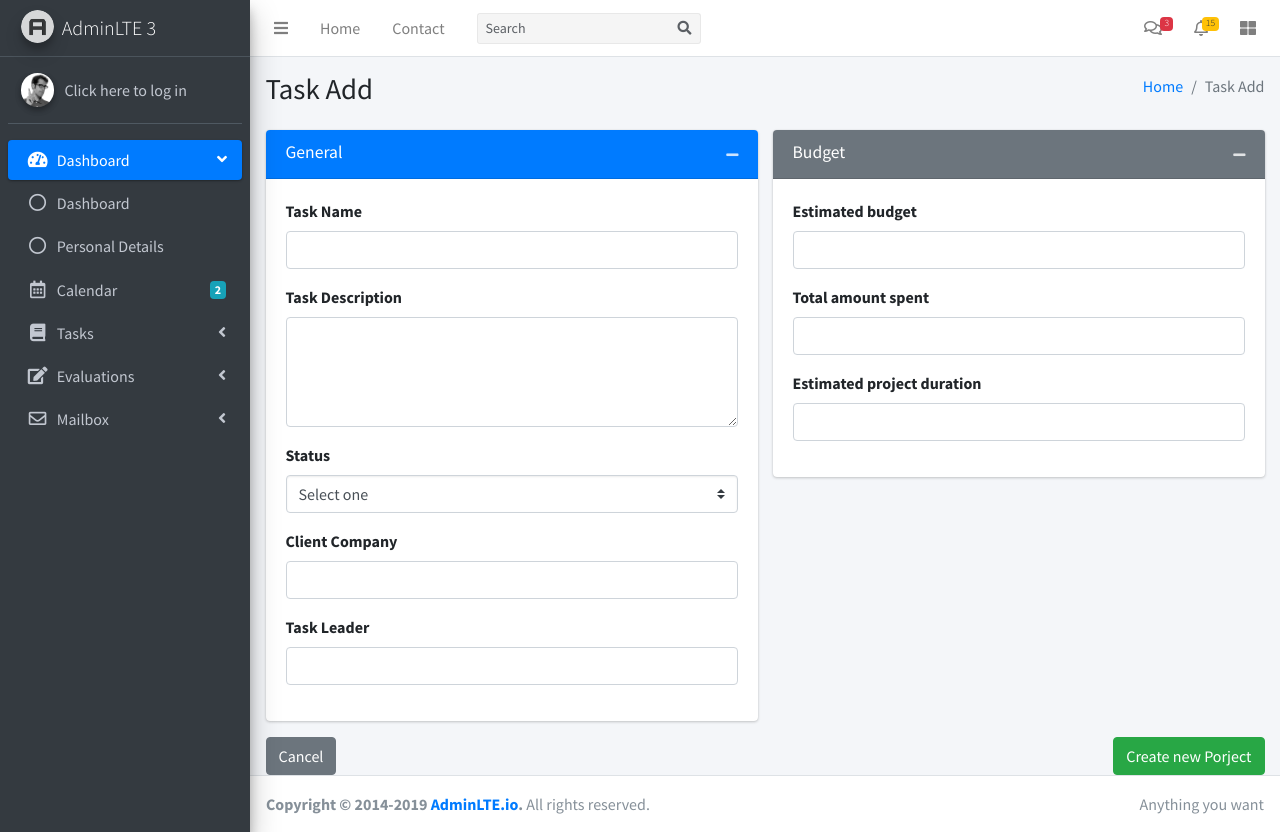
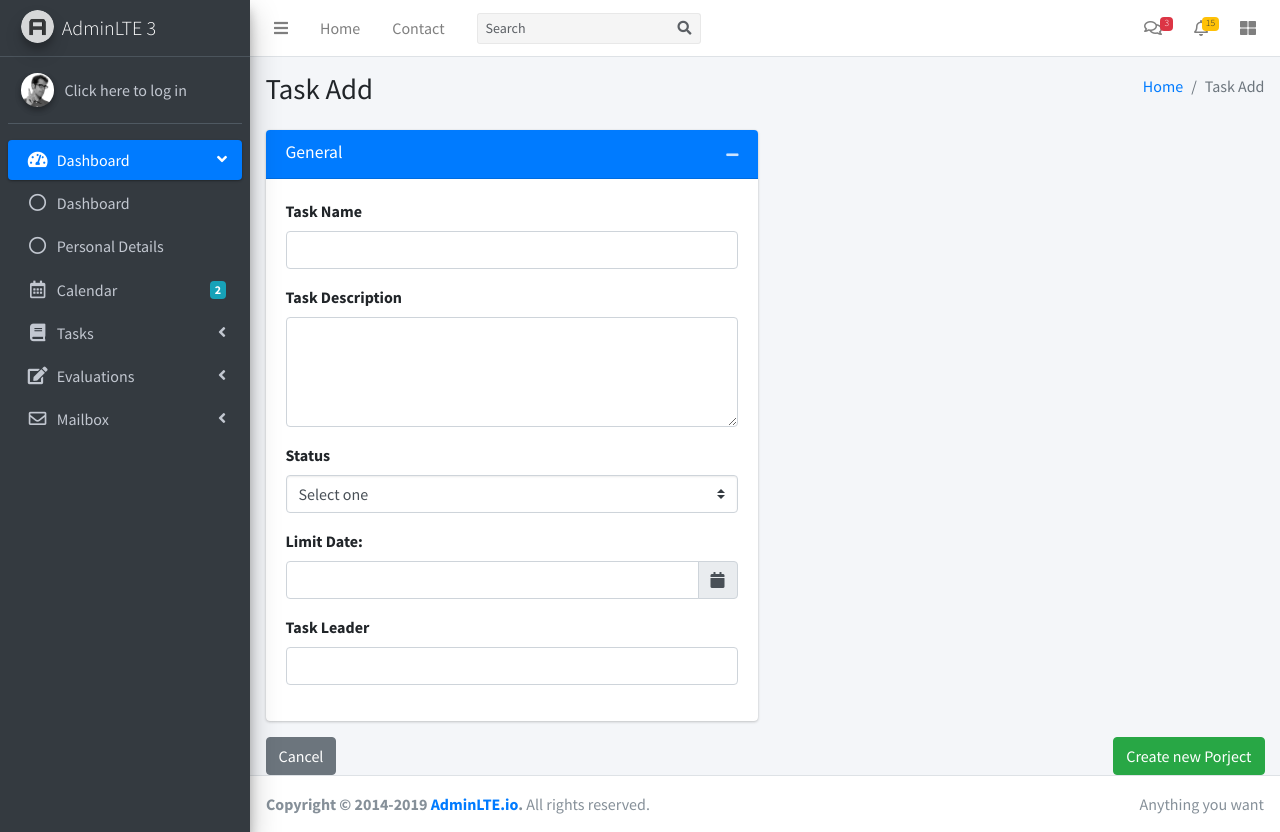
Before and after one commit to Flynn4/djangoProject, a Django app: page /task-add/ in a window 1280 px wide. Run offline with Django 3.2, Linux system fonts and the light colour scheme; some libraries are stand-ins or nearby versions.

Commit message:
Finish task add Solve datetimepicker

```diff
--- a/static/adminlte/pages/forms/advanced.html
+++ b/static/adminlte/pages/forms/advanced.html
@@ -1115,7 +1115,7 @@
                 <h3 class="card-title">Date picker</h3>
               </div>
               <div class="card-body">
-                <!-- Date -->
+                  <!-- Date -->
                 <div class="form-group">
                   <label>Date:</label>
                     <div class="input-group date" id="reservationdate" data-target-input="nearest">
--- a/templates/wbl/task-add.html
+++ b/templates/wbl/task-add.html
@@ -1,5 +1,25 @@
 {% extends 'base.html' %}
+{% load static %}
 <!DOCTYPE html>
+{% block css %}
+    <!-- Ionicons -->
+    <link rel="stylesheet" href="https://code.ionicframework.com/ionicons/2.0.1/css/ionicons.min.css">
+    <!-- daterange picker -->
+    <link rel="stylesheet" href="{% static 'adminlte/plugins/daterangepicker/daterangepicker.css' %}">
+    <!-- iCheck for checkboxes and radio inputs -->
+    <link rel="stylesheet" href="{% static 'adminlte/plugins/icheck-bootstrap/icheck-bootstrap.min.css' %}">
+    <!-- Bootstrap Color Picker -->
+    <link rel="stylesheet"
+          href="{% static 'adminlte/plugins/bootstrap-colorpicker/css/bootstrap-colorpicker.min.css' %}">
+    <!-- Tempusdominus Bbootstrap 4 -->
+    <link rel="stylesheet"
+          href="{% static 'adminlte/plugins/tempusdominus-bootstrap-4/css/tempusdominus-bootstrap-4.min.css' %}">
+    <!-- Select2 -->
+    <link rel="stylesheet" href="{% static 'adminlte/plugins/select2/css/select2.min.css' %}">
+    <link rel="stylesheet" href="{% static 'adminlte/plugins/select2-bootstrap4-theme/select2-bootstrap4.min.css' %}">
+    <!-- Bootstrap4 Duallistbox -->
+    <link rel="stylesheet" href="{% static 'adminlte/plugins/bootstrap4-duallistbox/bootstrap-duallistbox.min.css' %}">
+{% endblock %}
 <!-- Content Wrapper. Contains page content -->
 <!-- Content Header (Page header) -->
 {% block header %}
@@ -53,42 +73,22 @@
                                 <option>Success</option>
                             </select>
                         </div>
+                        <!-- Date -->
                         <div class="form-group">
-                            <label for="inputClientCompany">Client Company</label>
-                            <input type="text" id="inputClientCompany" class="form-control">
+                            <label>Limit Date:</label>
+                            <div class="input-group date" id="reservationdate" data-target-input="nearest">
+                                <input type="text" class="form-control datetimepicker-input"
+                                       data-target="#reservationdate"/>
+                                <div class="input-group-append" data-target="#reservationdate"
+                                     data-toggle="datetimepicker">
+                                    <div class="input-group-text"><i class="fa fa-calendar"></i></div>
                                 </div>
+                            </div>
+                        </div>
+                        <!-- /.form group -->
                         <div class="form-group">
                             <label for="inputTaskLeader">Task Leader</label>
                             <input type="text" id="inputTaskLeader" class="form-control">
-                        </div>
-                    </div>
-                    <!-- /.card-body -->
-                </div>
-                <!-- /.card -->
-            </div>
-            <div class="col-md-6">
-                <div class="card card-secondary">
-                    <div class="card-header">
-                        <h3 class="card-title">Budget</h3>
-
-                        <div class="card-tools">
-                            <button type="button" class="btn btn-tool" data-card-widget="collapse"
-                                    data-toggle="tooltip" title="Collapse">
-                                <i class="fas fa-minus"></i></button>
-                        </div>
-                    </div>
-                    <div class="card-body">
-                        <div class="form-group">
-                            <label for="inputEstimatedBudget">Estimated budget</label>
-                            <input type="number" id="inputEstimatedBudget" class="form-control">
-                        </div>
-                        <div class="form-group">
-                            <label for="inputSpentBudget">Total amount spent</label>
-                            <input type="number" id="inputSpentBudget" class="form-control">
-                        </div>
-                        <div class="form-group">
-                            <label for="inputEstimatedDuration">Estimated project duration</label>
-                            <input type="number" id="inputEstimatedDuration" class="form-control">
                         </div>
                     </div>
                     <!-- /.card-body -->
@@ -108,14 +108,107 @@
 {% endblock %}
 
 {% block script %}
+    <!-- Select2 -->
+    <script src="{% static 'adminlte/plugins/select2/js/select2.full.min.js' %}"></script>
+    <!-- Bootstrap4 Duallistbox -->
+    <script src="{% static 'adminlte/plugins/bootstrap4-duallistbox/jquery.bootstrap-duallistbox.min.js' %}"></script>
+    <!-- InputMask -->
+    <script src="{% static 'adminlte/plugins/moment/moment.min.js' %}"></script>
+    <script src="{% static 'adminlte/plugins/inputmask/min/jquery.inputmask.bundle.min.js' %}"></script>
+    <!-- date-range-picker -->
+    <script src="{% static 'adminlte/plugins/daterangepicker/daterangepicker.js' %}"></script>
+    <!-- bootstrap color picker -->
+    <script src="{% static 'adminlte/plugins/bootstrap-colorpicker/js/bootstrap-colorpicker.min.js' %}"></script>
+    <!-- Tempusdominus Bootstrap 4 -->
+    <script src="{% static 'adminlte/plugins/tempusdominus-bootstrap-4/js/tempusdominus-bootstrap-4.min.js' %}"></script>
+    <!-- Bootstrap Switch -->
+    <script src="{% static 'adminlte/plugins/bootstrap-switch/js/bootstrap-switch.min.js' %}"></script>
+    <script src="{% static 'adminlte/dist/js/adminlte.min.js' %}"></script>
+    <!-- Page script -->
+    <script>
+        $(function () {
+            //Initialize Select2 Elements
+            $('.select2').select2()
+
+            //Initialize Select2 Elements
+            $('.select2bs4').select2({
+                theme: 'bootstrap4'
+            })
+
+            //Datemask dd/mm/yyyy
+            $('#datemask').inputmask('dd/mm/yyyy', {'placeholder': 'dd/mm/yyyy'})
+            //Datemask2 mm/dd/yyyy
+            $('#datemask2').inputmask('mm/dd/yyyy', {'placeholder': 'mm/dd/yyyy'})
+            //Money Euro
+            $('[data-mask]').inputmask()
+
+            //Date range picker
+            $('#reservationdate').datetimepicker({
+                format: 'YYYY-MM-DD'
+            });
+            //Date range picker
+            $('#reservation').daterangepicker()
+            //Date range picker with time picker
+            $('#reservationtime').daterangepicker({
+                timePicker: true,
+                timePickerIncrement: 30,
+                locale: {
+                    format: 'MM/DD/YYYY hh:mm A'
+                }
+            })
+            //Date range as a button
+            $('#daterange-btn').daterangepicker(
+                {
+                    ranges: {
+                        'Today': [moment(), moment()],
+                        'Yesterday': [moment().subtract(1, 'days'), moment().subtract(1, 'days')],
+                        'Last 7 Days': [moment().subtract(6, 'days'), moment()],
+                        'Last 30 Days': [moment().subtract(29, 'days'), moment()],
+                        'This Month': [moment().startOf('month'), moment().endOf('month')],
+                        'Last Month': [moment().subtract(1, 'month').startOf('month'), moment().subtract(1, 'month').endOf('month')]
+                    },
+                    startDate: moment().subtract(29, 'days'),
+                    endDate: moment()
+                },
+                function (start, end) {
+                    $('#reportrange span').html(start.format('MMMM D, YYYY') + ' - ' + end.format('MMMM D, YYYY'))
+                }
+            )
+
+            //Timepicker
+            $('#timepicker').datetimepicker({
+                format: 'LT'
+            })
+
+            //Bootstrap Duallistbox
+            $('.duallistbox').bootstrapDualListbox()
+
+            //Colorpicker
+            $('.my-colorpicker1').colorpicker()
+            //color picker with addon
+            $('.my-colorpicker2').colorpicker()
+
+            $('.my-colorpicker2').on('colorpickerChange', function (event) {
+                $('.my-colorpicker2 .fa-square').css('color', event.color.toString());
+            });
+
+            $("input[data-bootstrap-switch]").each(function () {
+                $(this).bootstrapSwitch('state', $(this).prop('checked'));
+            });
+
+        })
+    </script>
     <script>
         function AjaxTaskAdd() {
+            var date = new Date();
+            console.log($('#reservationdate').find('input').val())
             $.ajax({
                 url: {% url 'wbl:add_task' %},
                 type: 'POST',
                 data: {
                     'name': $('#inputName').val(),
                     'detail': $('#inputDescription').val(),
+                    'limit_time': $('#reservationdate').find('input').val(),
                     'csrfmiddlewaretoken': '{{ csrf_token }}'
                 },
                 success: function (data) {
--- a/wbl/views.py
+++ b/wbl/views.py
@@ -26,9 +26,9 @@ def task_add(request):
 
 def add_task(request):
     name = request.POST.get('name')
-    print(name)
     detail = request.POST.get('detail')
-    Task.objects.create(name=name, detail=detail)
+    limit_time = request.POST.get('limit_time')
+    Task.objects.create(name=name, detail=detail, limit_time=limit_time)
     return HttpResponse('OK')
 
 def task_edit(request):
```
Lines whose indentation alone changed are shown as unchanged.
